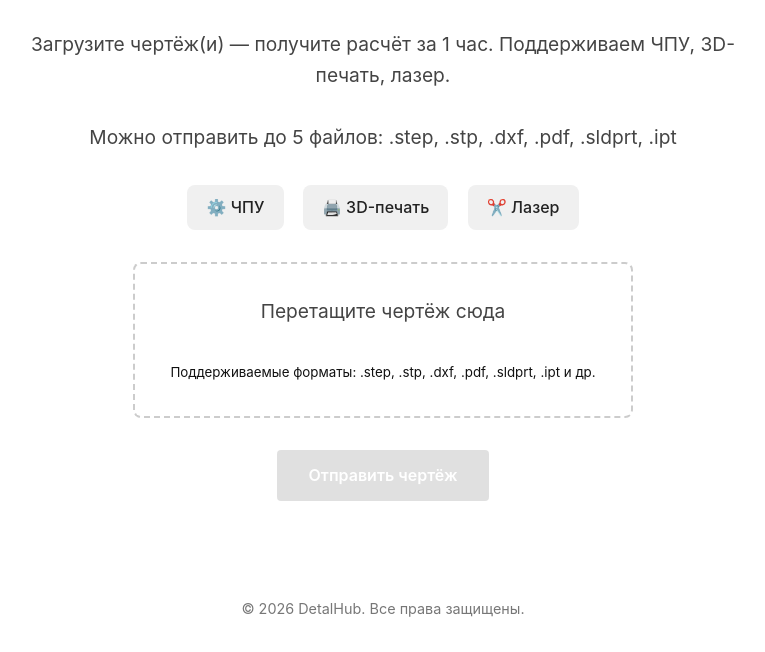
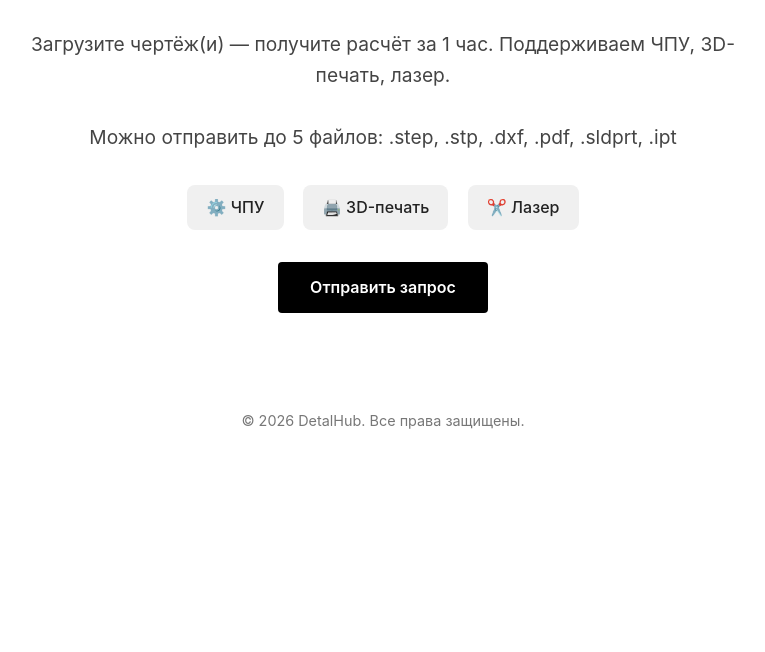
Before and after one commit to egoncharova-web/detalhub, a plain HTML site: page index.html in a window 1280 px wide. Shown: the part 211-863 px from the top of the page, without its empty margins (257-1022 px from the left). After the commit the page ends 800 px from the top, so only its background shows below. Drawn offline with Linux system fonts and the light colour scheme.

Commit message:
Update index.html

```diff
--- a/index.html
+++ b/index.html
@@ -43,24 +43,7 @@
   color: #222;
   font-weight: 500;
 }
-    .upload-area {
-  border: 2px dashed #ccc;
-  border-radius: 8px;
-  padding: 2rem 1rem;
-  margin: 2rem auto;
-  max-width: 500px;
-  cursor: pointer;
-  text-align: center;
-  transition: border-color 0.2s;
-}
-.upload-area:hover {
-  border-color: #000;
-}
-    .btn.disabled {
-  background: #ccc;
-  pointer-events: none;
-  opacity: 0.6;
-}
+
   </style>
 </head>
 <body>
@@ -75,13 +58,7 @@
   <div class="service">🖨️ 3D-печать</div>
   <div class="service">✂️ Лазер</div>
 </div>
-<div class="upload-area" id="dropZone">
-  <p id="uploadText">Перетащите чертёж сюда</p>
-  <small>Поддерживаемые форматы: .step, .stp, .dxf, .pdf, .sldprt, .ipt и др.</small>
-  <input type="file" id="fileInput" accept=".step,.stp,.dxf,.pdf,.sldprt,.ipt,.iam,.iges,.igs" style="display:none" required>
-</div>
-
-<a href="https://tally.so/r/ja6LOY" target="_blank" id="submitBtn" class="btn disabled">Отправить чертёж</a>
+<a href="https://tally.so/r/ja6LOY" target="_blank" class="btn">Отправить запрос</a>
   </header>
   <footer>
     © 2026 DetalHub. Все права защищены.
```
